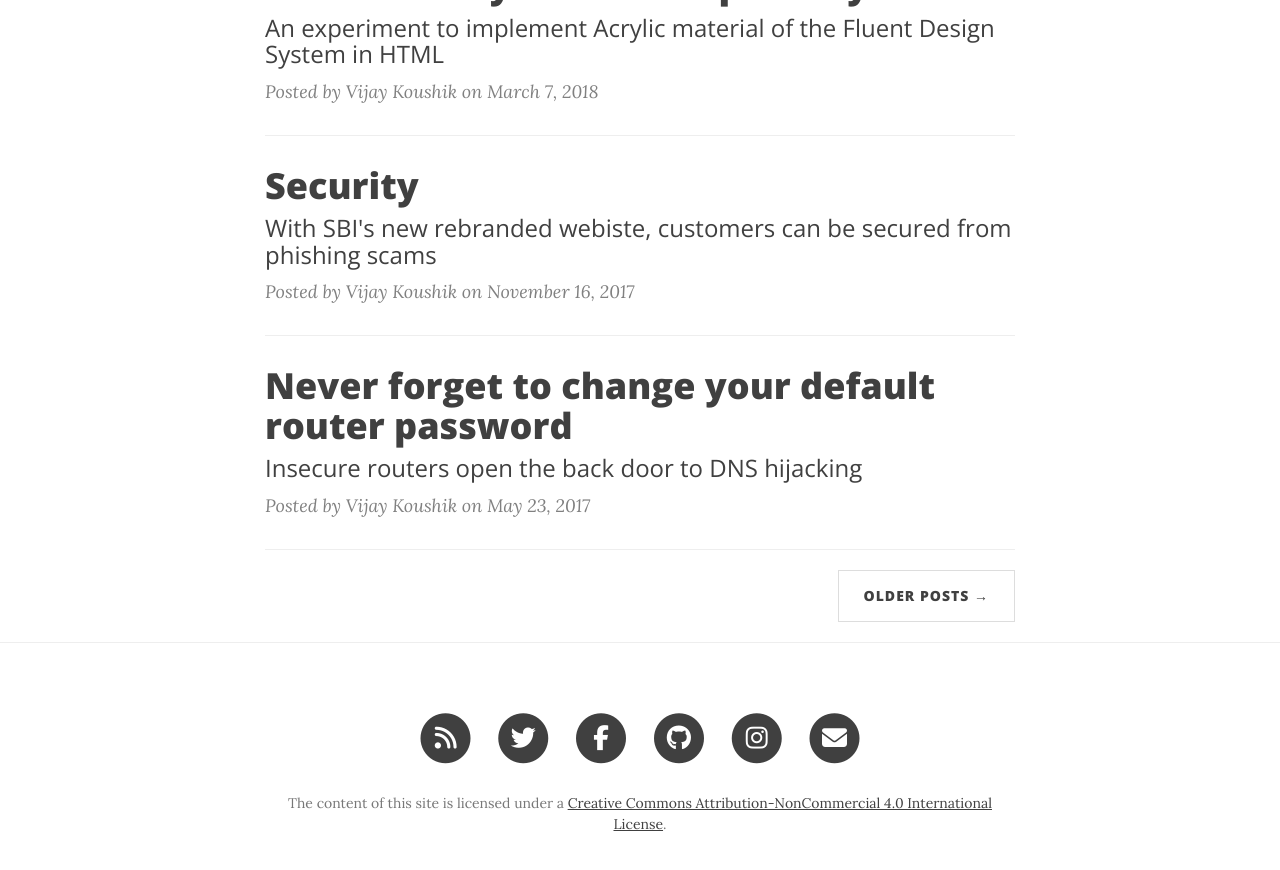
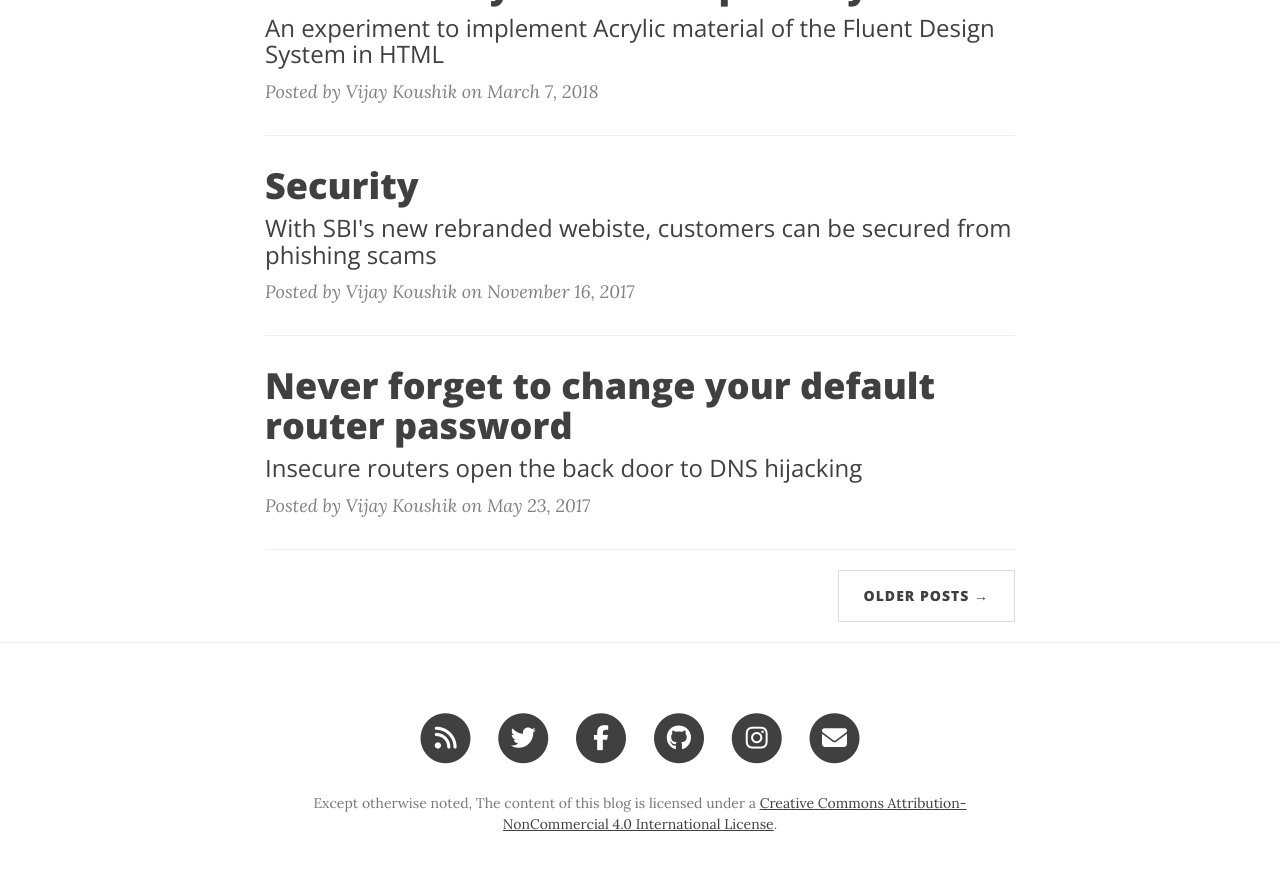
Before and after one commit to svijaykoushik/blog, a Jekyll site: the page built from index.html, in a window 1280 px wide and 900 px high, scrolled down 2089 px. Shown: the top 870 px of the window. Built offline with Jekyll 4.4.1, drawn with Linux system fonts in a browser that asks for light colours; nearby versions of some CDN libraries; the list of posts is cut into pages by our own code; comment, search, counter and statistics services are not loaded.

Commit message:
Updated the license terms on ui
I updated the license terms to include the clause "Except otherwise noted," so that I can use 3rd party text/media resources in my articles and in my site.

```diff
--- a/_includes/footer.html
+++ b/_includes/footer.html
@@ -63,7 +63,7 @@
                     </li>
                     {% endif %}
                 </ul>
-                <p class="copyright text-muted">The content of this site is licensed
+                <p class="copyright text-muted">Except otherwise noted, The content of this blog is licensed
                     under a <a rel="license" href="http://creativecommons.org/licenses/by-nc/4.0/">Creative Commons
                         Attribution-NonCommercial 4.0 International License</a>.</p>
             </div>
```
Also changed, not shown: README.md.
